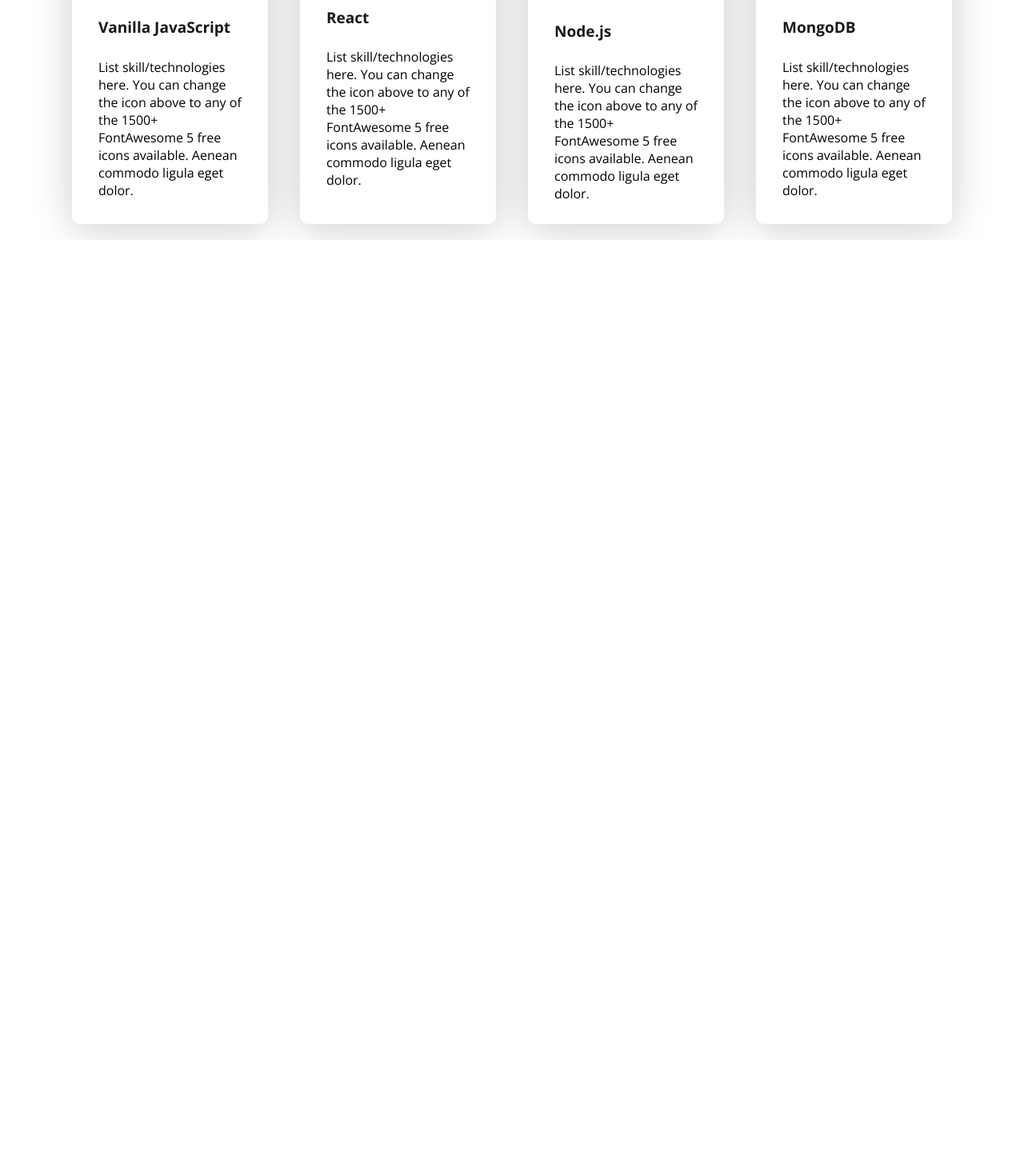
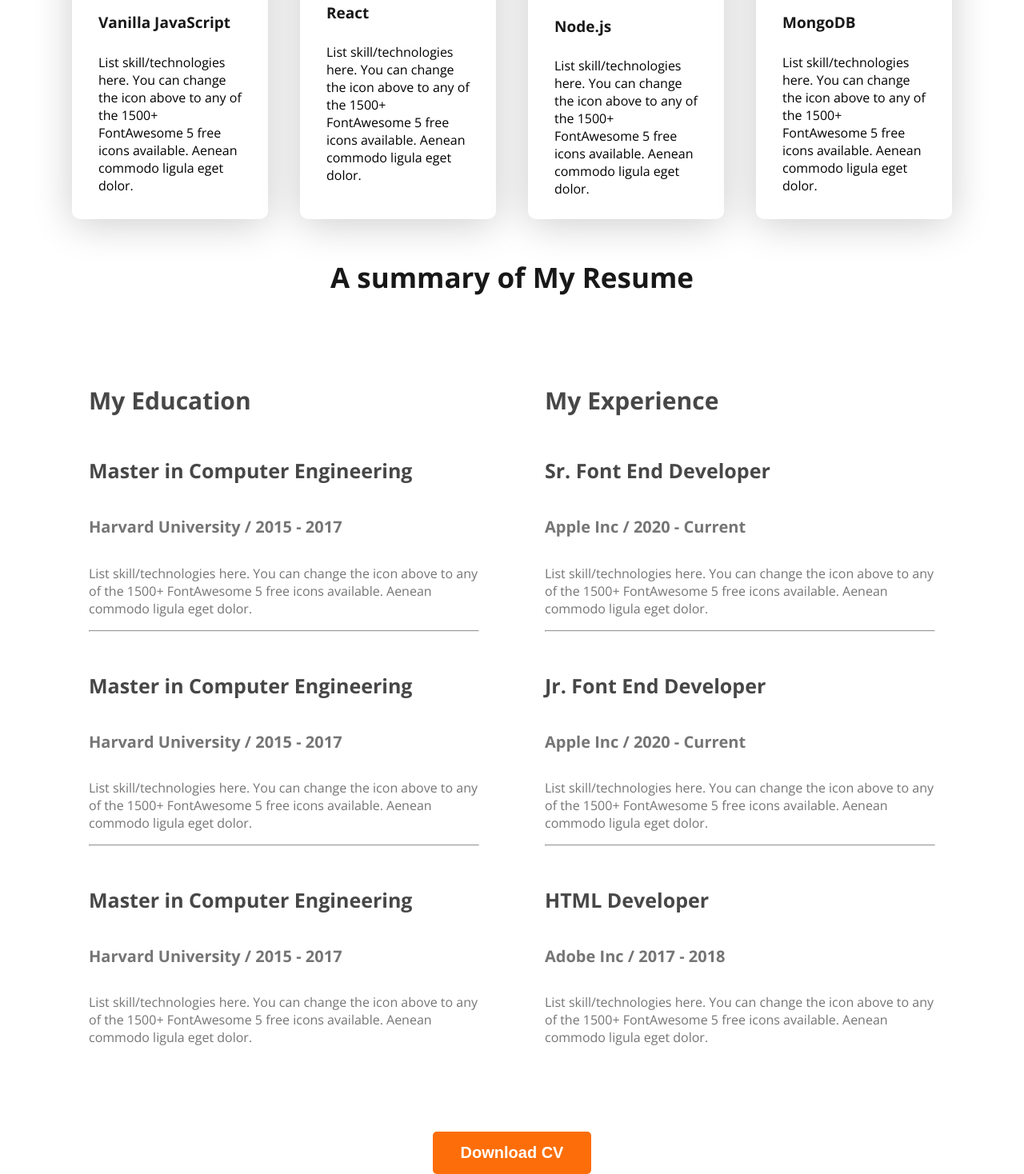
Before and after one commit to mdtajulislammt/my-protfolio-website, a plain HTML site: page index.html in a window 1280 px wide. Shown: the part 1766-3234 px from the top of the page at 80% size. Before the commit the page ends 2066 px from the top, so only its background shows below. Drawn offline with nearby package versions, Linux system fonts and the light colour scheme.

Commit message:
added section 3

```diff
--- a/index.html
+++ b/index.html
@@ -52,7 +52,7 @@
      </section>
      <section>
           <div class="section-2">
-          <h3 class="about-tittle">What I do</h3>
+          <h1 class="about-tittle">What I do</h1>
           <p class="about-description description">I have more than 10 years experience building software for clients all over the world. Below is a quick overview of my main technical skill sets and technologies i use. Want to find out more about my experience? Check out my online resume and project portfolio.</p>
           <div class="card-container">
                <div class="card-content">
@@ -78,6 +78,57 @@
           </div>
      </div>
      </section>
+     <section>
+          <div class="section-3">
+               <h1 class="about-tittle">A summary of My Resume</h1>
+               <div class="resume-container">
+                    <div class="resume-right">
+                         <h4>My Education</h4>
+                         <h3 class="resume-h3">Master in Computer Engineering</h3>
+                         <h5 class="resume-h5">Harvard University / 2015 - 2017</h5>
+                         <p>List skill/technologies here. You can change the icon above
+                              to any of the 1500+ FontAwesome 5 free icons available. Aenean commodo ligula eget dolor.</p>
+                              <hr>
+                         <h3 class="resume-h3">Master in Computer Engineering</h3>
+                         <h5 class="resume-h5">Harvard University / 2015 - 2017</h5>
+                         <p>List skill/technologies here. You can change the icon above
+                              to any of the 1500+ FontAwesome 5 free icons available. Aenean commodo ligula eget dolor.</p>
+                              <hr>
+                         <h3 class="resume-h3">Master in Computer Engineering</h3>
+                         <h5 class="resume-h5">Harvard University / 2015 - 2017</h5>
+                         <p>List skill/technologies here. You can change the icon above
+                              to any of the 1500+ FontAwesome 5 free icons available. Aenean commodo ligula eget dolor.</p>
+
+
+                    </div>
+                    <div class="resume-right">
+                         <h4>My Experience</h4>
+                         <h3 class="resume-h3">Sr. Font End Developer</h3>
+                         <h5 class="resume-h5">Apple Inc / 2020 - Current</h5>
+                         <p>List skill/technologies here. You can change the icon above
+                              to any of the 1500+ FontAwesome 5 free icons available. Aenean commodo ligula eget dolor.</p>
+                              <hr>
+                         <h3 class="resume-h3">Jr. Font End Developer</h3>
+                         <h5 class="resume-h5">Apple Inc / 2020 - Current</h5>
+                         <p>List skill/technologies here. You can change the icon above
+                              to any of the 1500+ FontAwesome 5 free icons available. Aenean commodo ligula eget dolor.</p>
+                              <hr>
+                         <h3 class="resume-h3">HTML Developer</h3>
+                         <h5 class="resume-h5">Adobe Inc / 2017 - 2018</h5>
+                         <p>List skill/technologies here. You can change the icon above
+                              to any of the 1500+ FontAwesome 5 free icons available. Aenean commodo ligula eget dolor.</p>
+
+
+                    </div>
+
+
+
+               </div>
+
+          </div>
+          <div class="download-cv"><button class="btn-primary ">Download CV</button></div>
+
+     </section>
     </main>
     <footer>
 
--- a/style.css
+++ b/style.css
@@ -100,6 +100,8 @@
      margin: 0 auto;
 }
 
+
+
 .about-section{
      background-color: #FFF8F3;
      text-align: center;
@@ -174,3 +176,54 @@
  .card-content img {
      width: 44px;
  }
+
+
+
+ .resume-container{
+     display: flex;
+     justify-content: space-between;
+
+
+ }
+ .resume-right{
+
+    margin: 31px;
+    padding: 10px;
+
+ }
+
+
+ .resume-container h4{
+     color: #474747;
+     font-size: 30px;
+     font-weight: 700;
+
+}
+.resume-h3{
+     color:#474747;
+     font-size: 25px;
+     font-weight: 700;
+     margin-top: 50px;
+
+
+}
+.resume-h5{
+     color: #757575;
+     font-size: 20px;
+     font-weight: 600;
+     margin-top: 40px;
+
+
+
+}
+
+.resume-container p{
+     color: #757575;
+     font-size: 16px;
+     font-weight: 400;
+
+}
+.download-cv{
+   text-align: center;
+   margin-top: 50px;
+}
```
